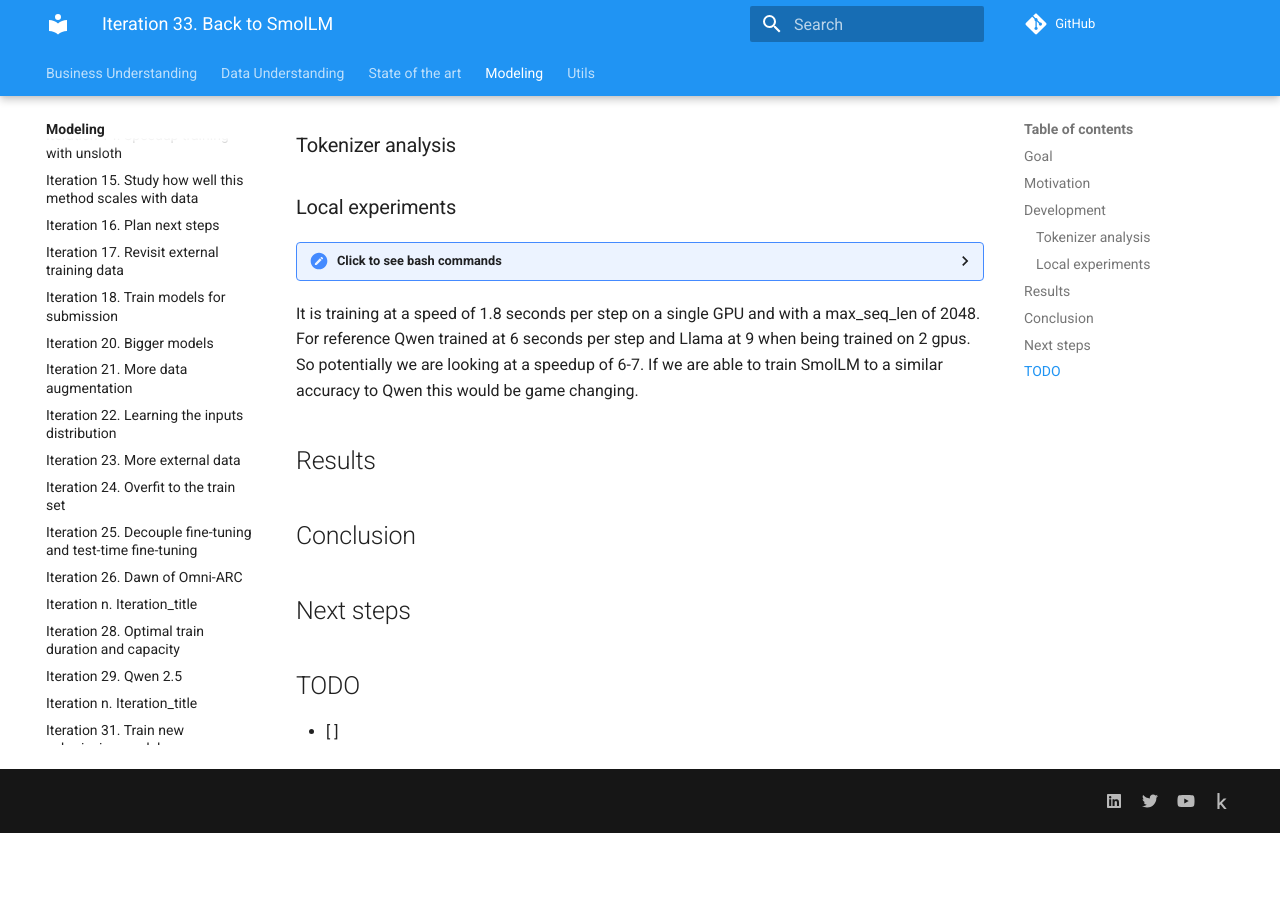
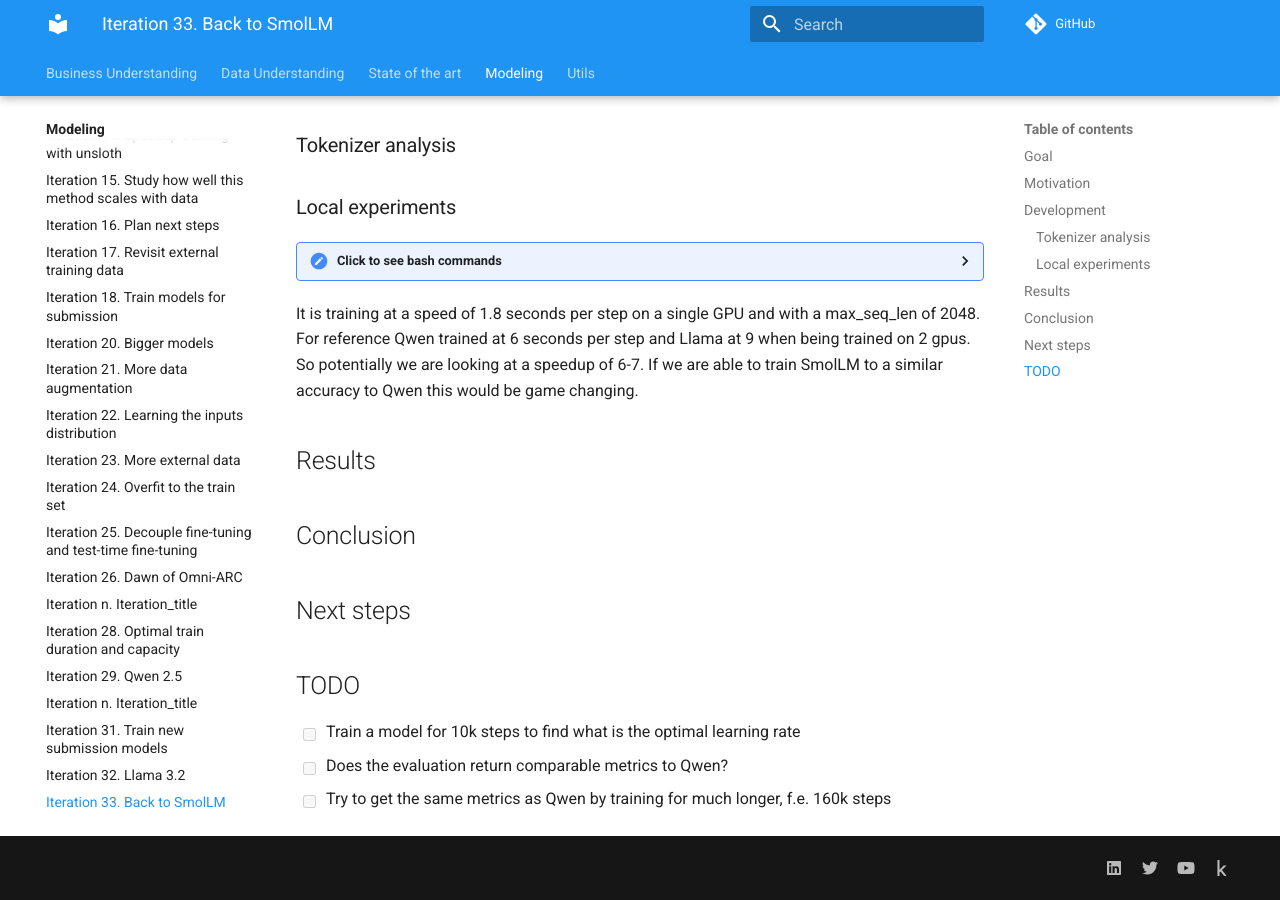
Before and after one commit to zhengjunyao-work/arc24, an MkDocs documentation site: the page built from docs/modeling/Iteration_33_back_to_smollm.md, in a window 1280 px wide and 900 px high, scrolled down 783 px. Built offline with MkDocs 1.6.1 and Material for MkDocs 9.7.7, drawn with Linux system fonts in a browser that asks for light colours; comment, search, counter and statistics services are not loaded; before the commit the page ends 1616 px from its top, so only the background shows below that.

Commit message:
added todos

```diff
--- a/docs/modeling/Iteration_33_back_to_smollm.md
+++ b/docs/modeling/Iteration_33_back_to_smollm.md
@@ -140,4 +140,6 @@
 
 ## TODO
 
-- [ ]
+- [ ] Train a model for 10k steps to find what is the optimal learning rate
+- [ ] Does the evaluation return comparable metrics to Qwen?
+- [ ] Try to get the same metrics as Qwen by training for much longer, f.e. 160k steps
```
